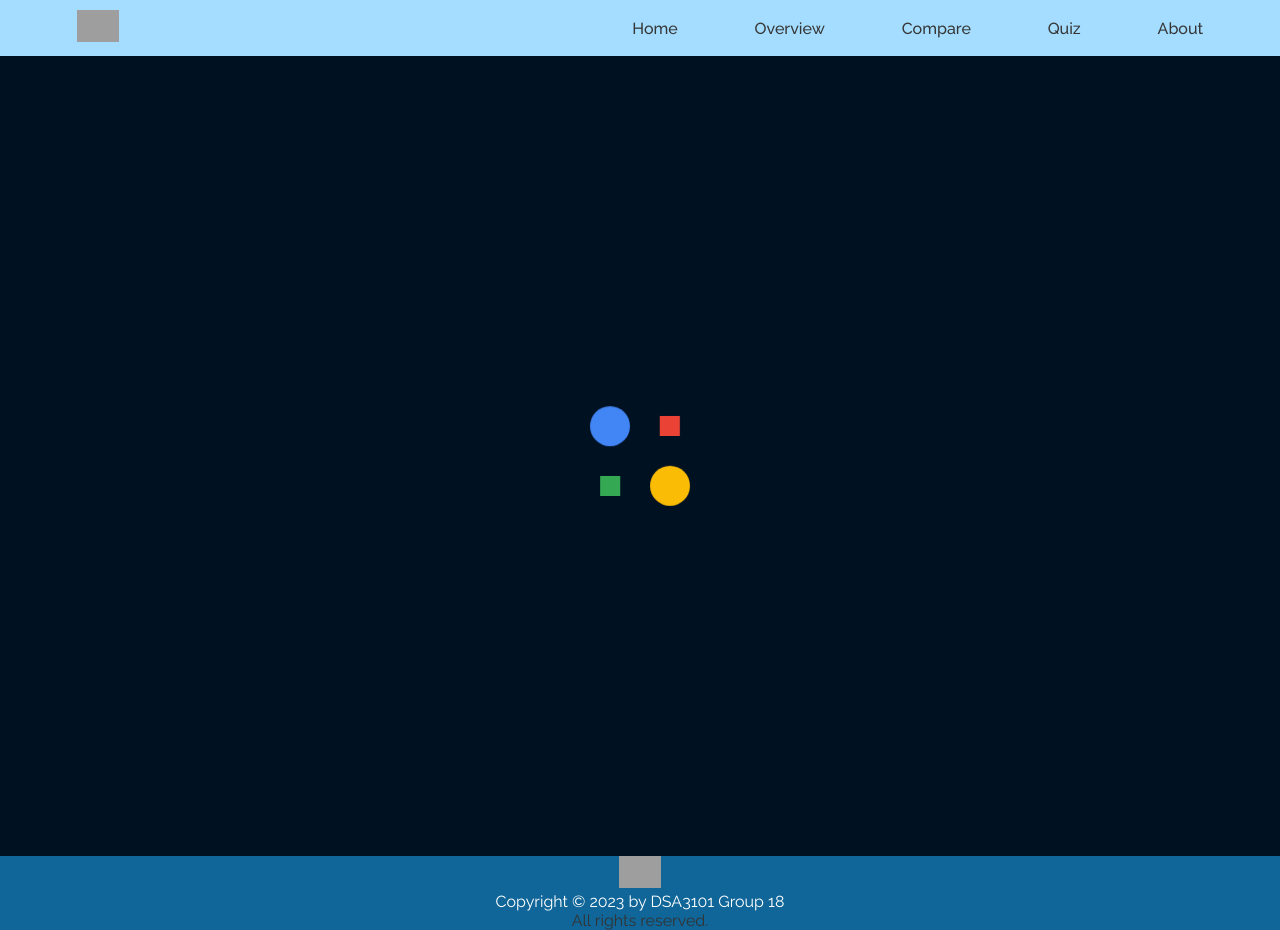
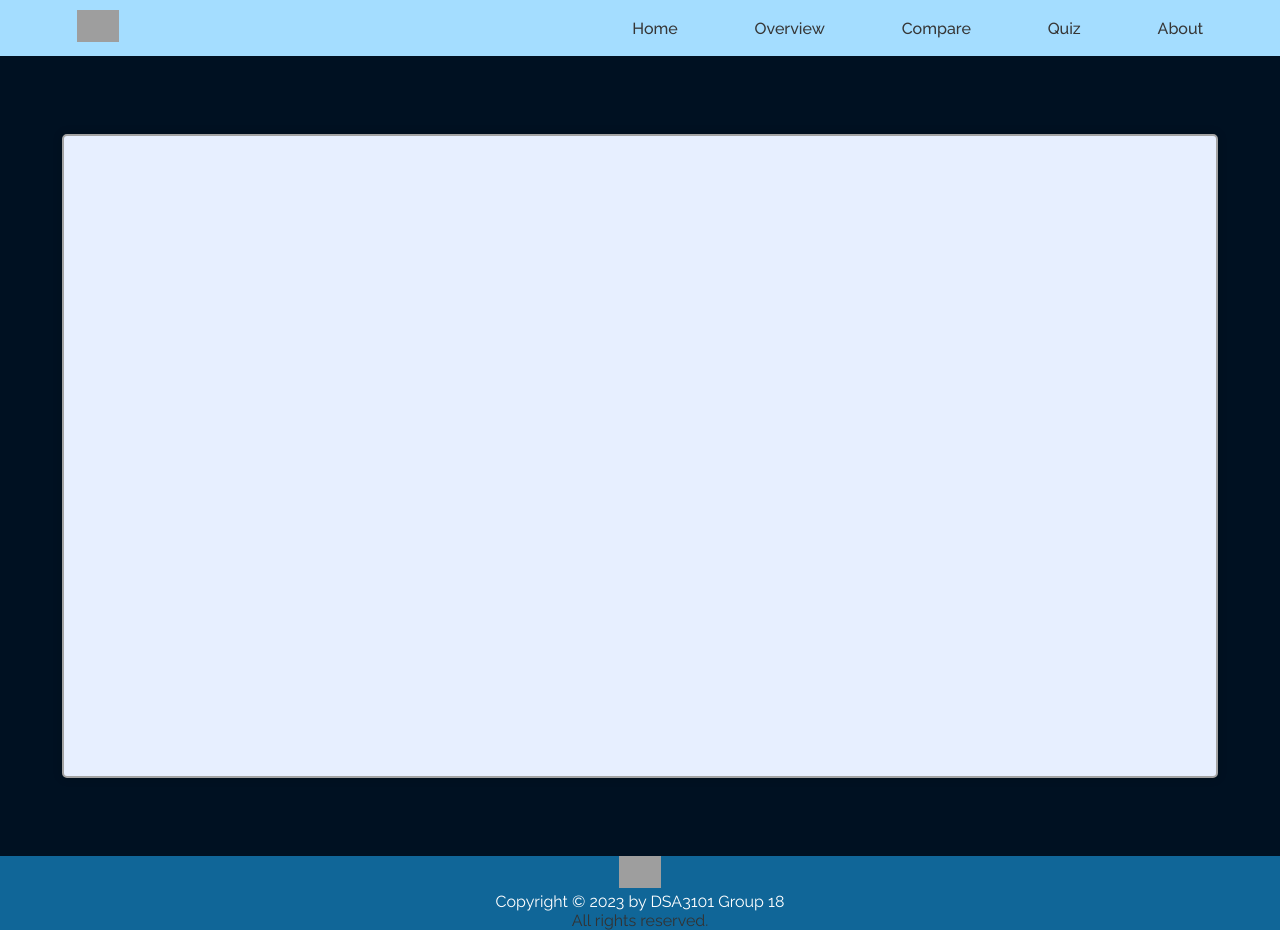
Before and after one commit to chiralcentre/dsa3101-2310-18-data-science, a React (Create React App) app in the folder frontend/react-app/: page /quiz/result in a window 1280 px wide. Built offline with nearby package versions, Linux system fonts and the light colour scheme; grey boxes are pictures that could not be loaded; the HTML template or start-up script is replaced by a standard one.

Commit message:
adding loading animation

```diff
--- /dev/null
+++ b/frontend/react-app/src/components/Quiz/LoadingAnimation.js
@@ -0,0 +1,21 @@
+import React, { useEffect } from 'react';
+
+const LoadingAnimation = ({ onLoadingComplete }) => {
+  useEffect(() => {
+    const timer = setTimeout(() => {
+      onLoadingComplete();
+    }, 3000);
+    return () => clearTimeout(timer);
+  }, [onLoadingComplete]);
+
+  return (
+    <div className="loading-container">
+        <span className="loading-span loading-one"></span>
+        <span className="loading-span loading-two"></span>
+        <span className="loading-span loading-three"></span>
+        <span className="loading-span loading-four"></span>
+    </div>
+  );
+}
+
+export default LoadingAnimation;
--- a/frontend/react-app/src/components/Quiz/QuizQuestions.js
+++ b/frontend/react-app/src/components/Quiz/QuizQuestions.js
@@ -73,8 +73,6 @@ const QuizQuestions = () => {
                         <button className='button-3' onClick={() => handleButtons('next')}>Next</button>
                     )}
                 </div>
-                <div className="foot-note"> { num } of { maxNum } Questions</div>
-
                 {modalVisible && (
                     Object.keys(choices).length === maxNum ? (
                         <div className="modal">
@@ -94,6 +92,7 @@ const QuizQuestions = () => {
                         </div>
                     )
                 )}
+                <div className="foot-note"> { num } of { maxNum } Questions</div>
             </div>
         </div>
     );
--- a/frontend/react-app/src/components/Quiz/QuizResult.js
+++ b/frontend/react-app/src/components/Quiz/QuizResult.js
@@ -1,14 +1,29 @@
+import React, { useState, useEffect } from 'react';
+import LoadingAnimation from './LoadingAnimation';
+
 const QuizResult = () => {
-    return (
+  const [isLoadingComplete, setIsLoadingComplete] = useState(false);
+
+  const handleLoadingComplete = () => {
+    setIsLoadingComplete(true);
+  };
+
+  useEffect(() => {
+    // Scroll to the top of the page when the component mounts
+    window.scrollTo(0, 0);
+  }, []);
+
+  return (
+    <div className="quiz-result">
+      {isLoadingComplete ? (
         <div className="result-page">
-            <div className="loading-container">
-                <span className="loading-span loading-one"></span>
-                <span className="loading-span loading-two"></span>
-                <span className="loading-span loading-three"></span>
-                <span className="loading-span loading-four"></span>
-            </div>
+
         </div>
-    );
+      ) : (
+        <LoadingAnimation onLoadingComplete={handleLoadingComplete} />
+      )}
+    </div>
+  );
 }
 
 export default QuizResult;
--- a/frontend/react-app/src/index.css
+++ b/frontend/react-app/src/index.css
@@ -525,7 +525,7 @@ h2 {
 }
 
 /* ===================================================================== */
-.result-page {
+.quiz-result {
   margin: 0;
   padding: 0;
   box-sizing: border-box;
@@ -534,6 +534,18 @@ h2 {
   display: grid;
   place-items: center;
 }
+
+.result-page {
+  border-radius: 5px;
+  background-color:#E7EFFF;
+  height: 100vh;
+  width: 90%;
+  height: 80%;
+  box-shadow: 0 0 10px rgba(0, 0, 0, 0.2);
+  border: 2px solid #a3a3a3;
+}
+
+/* ===================================================================== */
 
 .loading-container {
   width: 100px;
```
